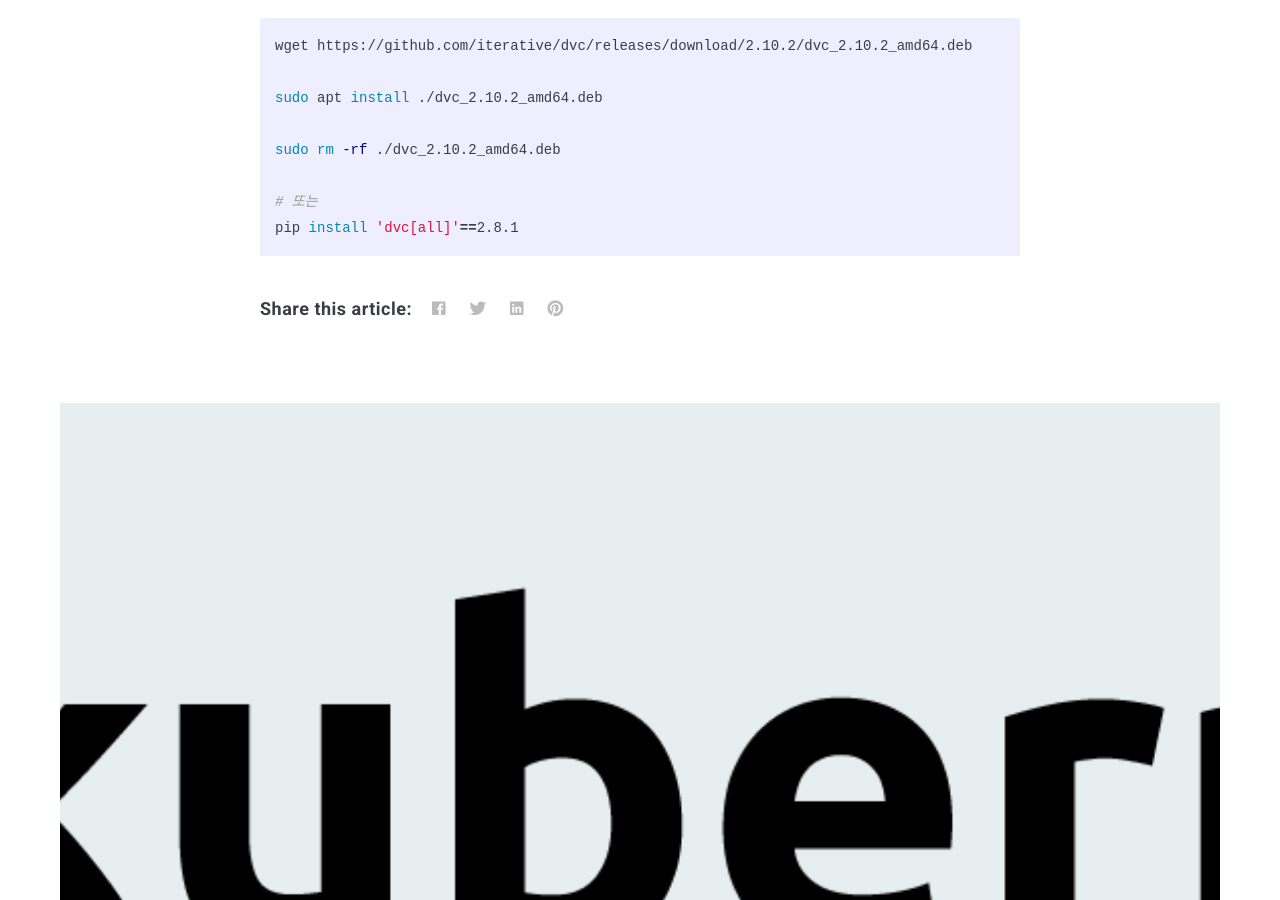
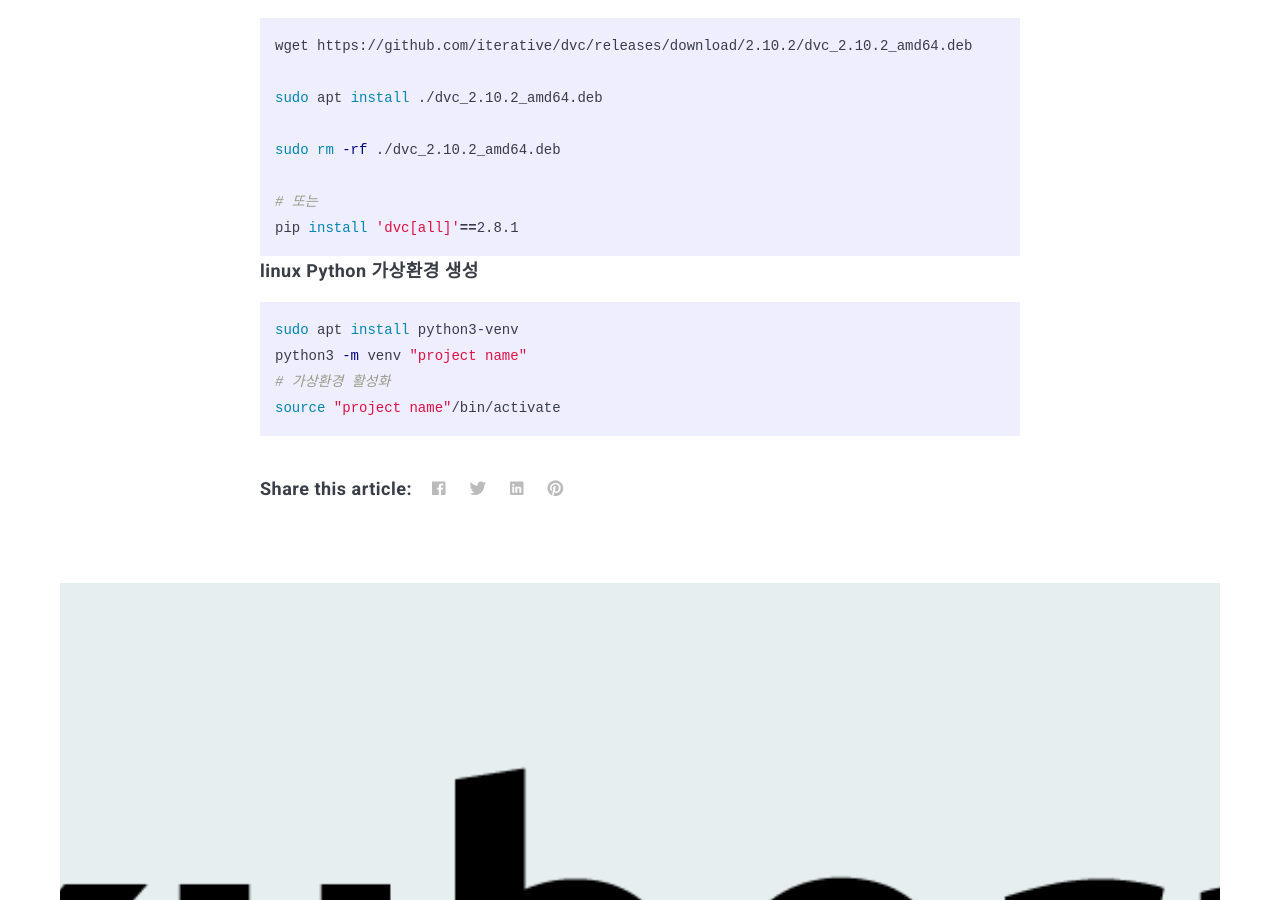
Before and after one commit to junRepository/junRepository.github.io, a Jekyll site: the page built from _posts/2023-02-02-note.md, in a window 1280 px wide and 900 px high, scrolled down 778 px. Built offline with Jekyll 4.4.1, drawn with Linux system fonts in a browser that asks for light colours; nearby versions of some CDN libraries; comment, search, counter and statistics services are not loaded.

Commit message:
ubuntu python 가상환경

````diff
--- a/_posts/2023-02-02-note.md
+++ b/_posts/2023-02-02-note.md
@@ -32,3 +32,12 @@ sudo rm -rf ./dvc_2.10.2_amd64.deb
 # 또는
 pip install 'dvc[all]'==2.8.1
 ```
+
+##### linux Python 가상환경 생성
+
+```bash
+sudo apt install python3-venv
+python3 -m venv "project name"
+# 가상환경 활성화
+source "project name"/bin/activate
+```
````
